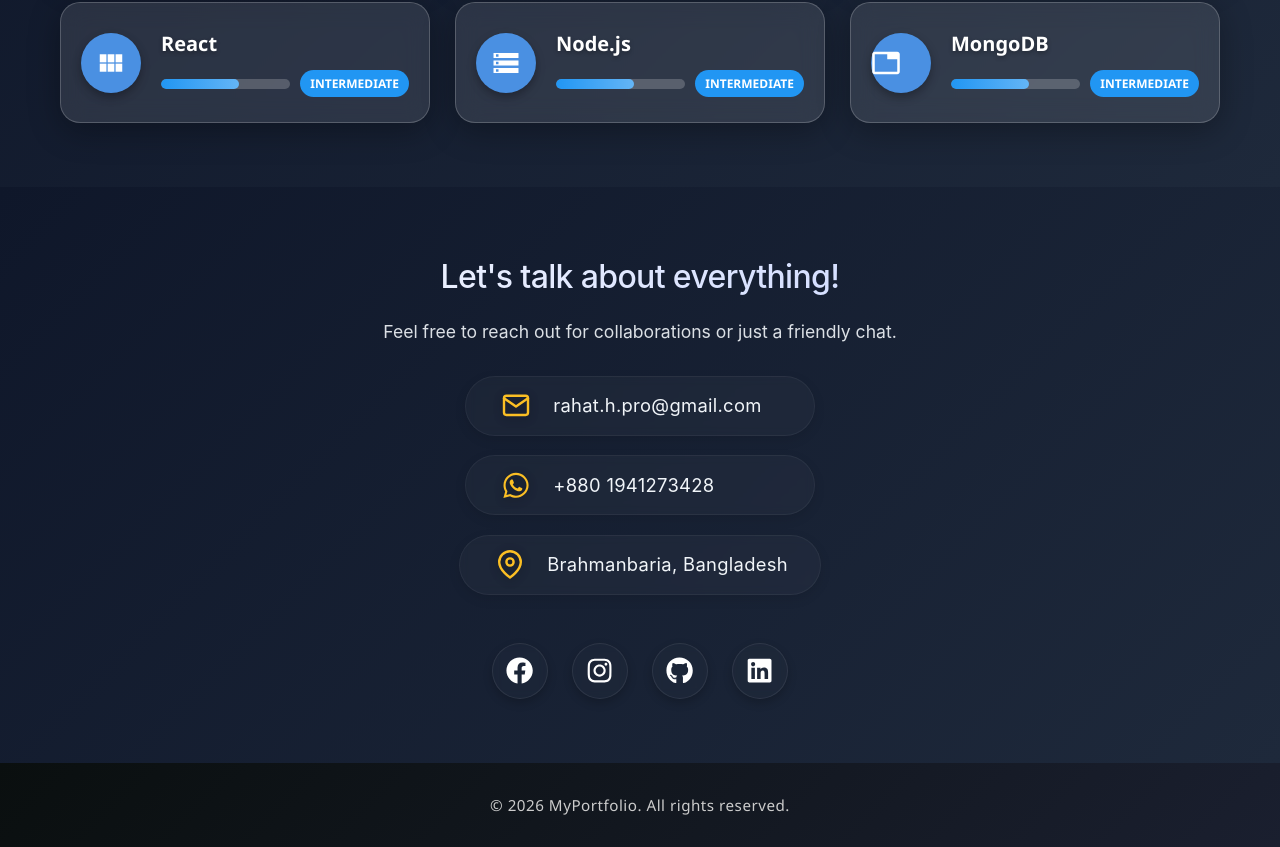
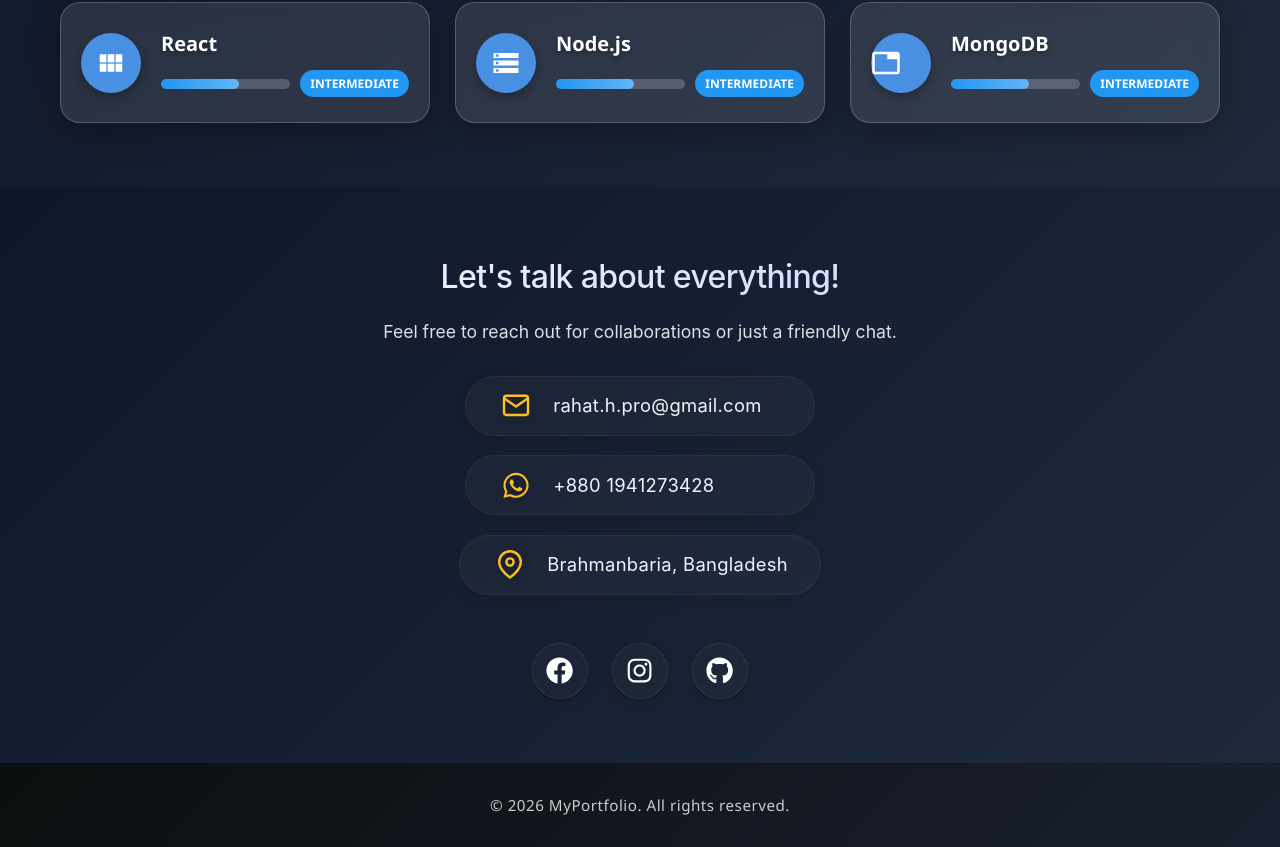
Before and after one commit to Rahat6363/rahat-hasan-portfolio, a React (Vite) app: page / in a window 1280 px wide. Shown: the part 1212-2059 px from the top of the page. Built offline with nearby package versions, Linux system fonts and the light colour scheme.

Commit message:
Update Contact.jsx

```diff
--- a/src/components/Contact.jsx
+++ b/src/components/Contact.jsx
@@ -64,9 +64,9 @@
             <FaGithub />
           </a>
 
-          <a href="https://www.linkedin.com/" target="_blank" rel="noopener noreferrer">
+          {/* <a href="https://www.linkedin.com/" target="_blank" rel="noopener noreferrer">
             <FaLinkedin />
-          </a>
+          </a> */}
         </div>
 
       </div>
```
